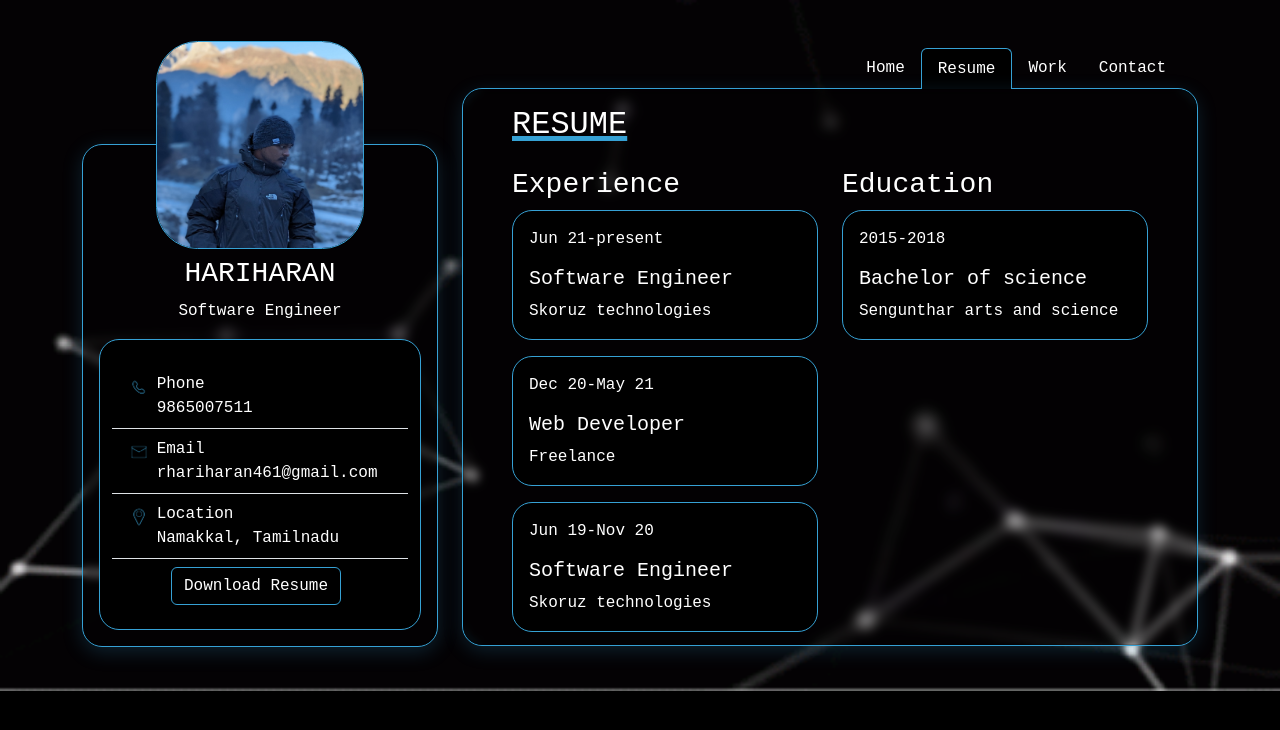
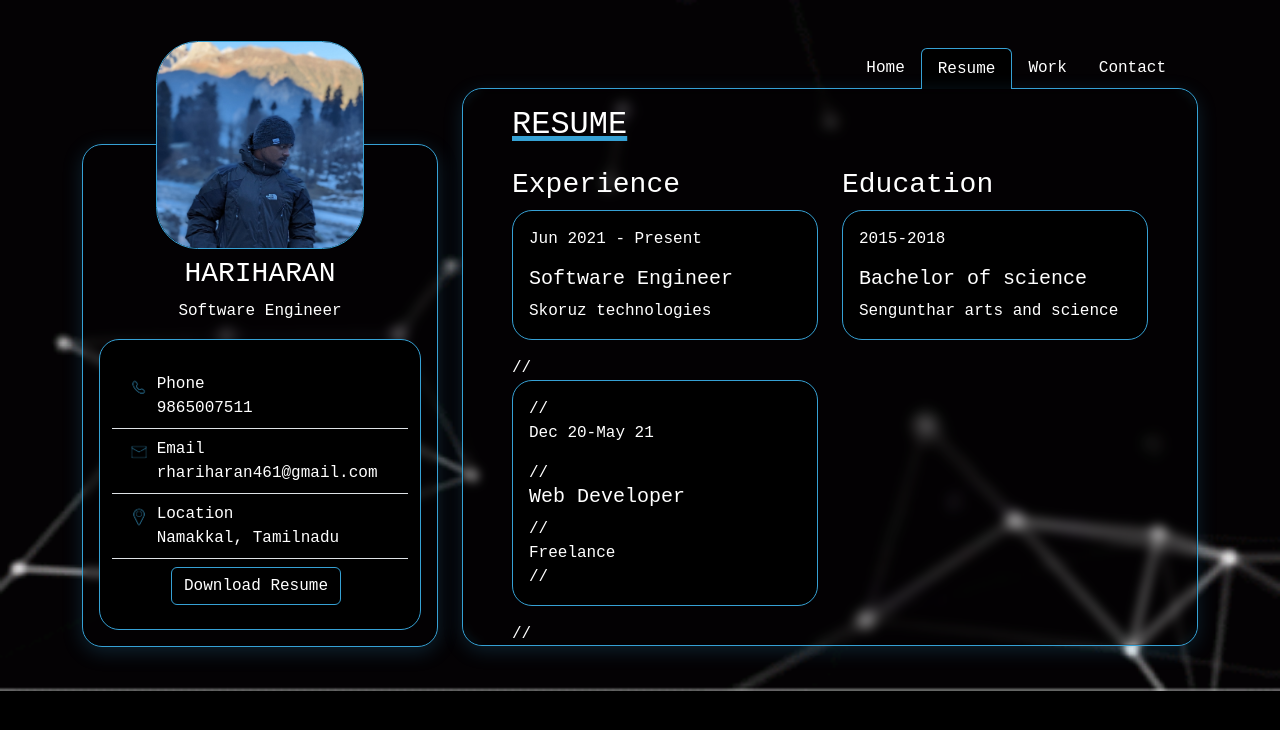
Before and after one commit to hariharan-03/portfolio, a Next.js app: page / in a window 1280 px wide. Both pictures are taken after a click on the tab "Resume". Shown: the top 730 px of the page. Built offline with nearby package versions, Linux system fonts and the light colour scheme; a web font is replaced by a local one.

Commit message:
Update resume.js

```diff
--- a/components/resume.js
+++ b/components/resume.js
@@ -8,20 +8,20 @@ export default function resume() {
             <Col>
                 <h3>Experience</h3>
                 <Card className='p-3 mb-3 withborder'>
-                    <p>Jun 21-present</p>
+                    <p>Jun 2021 - Present</p>
                     <h5>Software Engineer</h5>
                     <p className='m-0'>Skoruz technologies</p>
                 </Card>
-                <Card className='p-3 mb-3 withborder'>
-                    <p>Dec 20-May 21</p>
-                    <h5>Web Developer</h5>
-                    <p className='m-0'>Freelance</p>
-                </Card>
-                <Card className='p-3 withborder'>
-                    <p>Jun 19-Nov 20</p>
-                    <h5>Software Engineer</h5>
-                    <p className='m-0'>Skoruz technologies</p>
-                </Card>
+                // <Card className='p-3 mb-3 withborder'>
+                //     <p>Dec 20-May 21</p>
+                //     <h5>Web Developer</h5>
+                //     <p className='m-0'>Freelance</p>
+                // </Card>
+                // <Card className='p-3 withborder'>
+                //     <p>Jun 19-Nov 20</p>
+                //     <h5>Software Engineer</h5>
+                //     <p className='m-0'>Skoruz technologies</p>
+                // </Card>
             </Col>
             <Col>
                 <h3>Education</h3>
```
